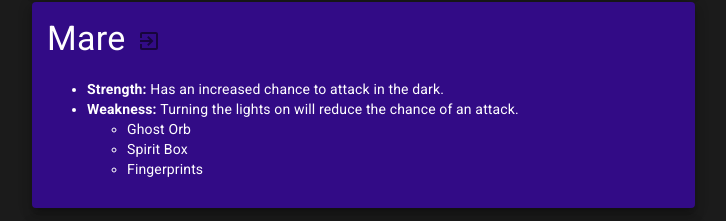
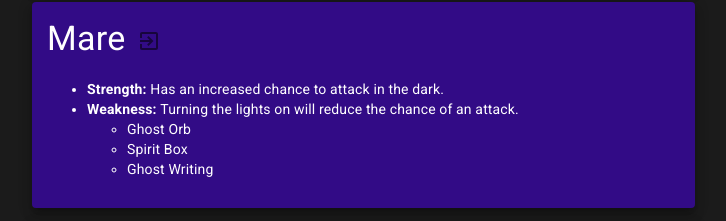
Before and after one commit to walshw/spookulator, a React (Create React App) app: page / in a window 1280 px wide. Shown: the part 1384-1605 px from the top of the page, without its empty margins (3-729 px from the left). Built offline with nearby package versions, Linux system fonts and the light colour scheme.

Commit message:
Fixed Mare evidence due to error on wiki, had ghost writing linking to fingerprints and has hardcoded evidence

```diff
--- a/src/constants/constants.js
+++ b/src/constants/constants.js
@@ -74,8 +74,8 @@
     },
     {
         name: 'Mare',
-        evidence: ['Ghost Orb', 'Spirit Box', 'Fingerprints'],
-        remainingEvidence: ['Ghost Orb', 'Spirit Box', 'Fingerprints'],
+        evidence: ['Ghost Orb', 'Spirit Box', 'Ghost Writing'],
+        remainingEvidence: ['Ghost Orb', 'Spirit Box', 'Ghost Writing'],
         strength: 'Has an increased chance to attack in the dark.',
         weakness: 'Turning the lights on will reduce the chance of an attack.',
         link: 'https://phasmophobia.fandom.com/wiki/Mare'
```
Also changed, not shown: scrapingUtils/scraper.js (+7 -0 lines).
